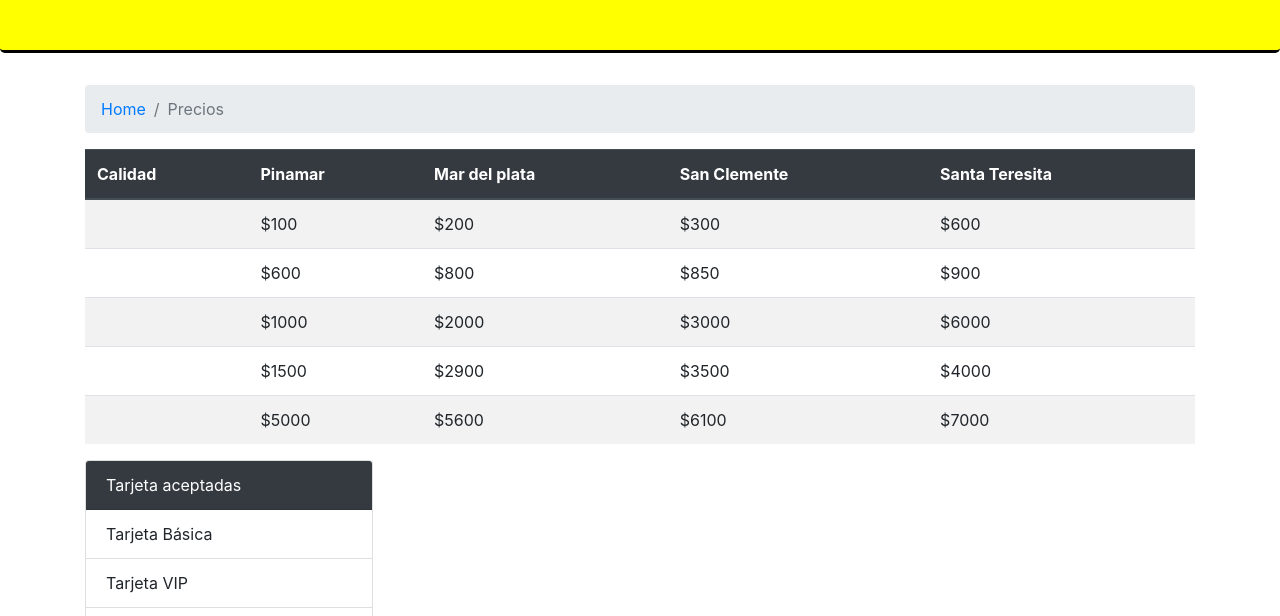
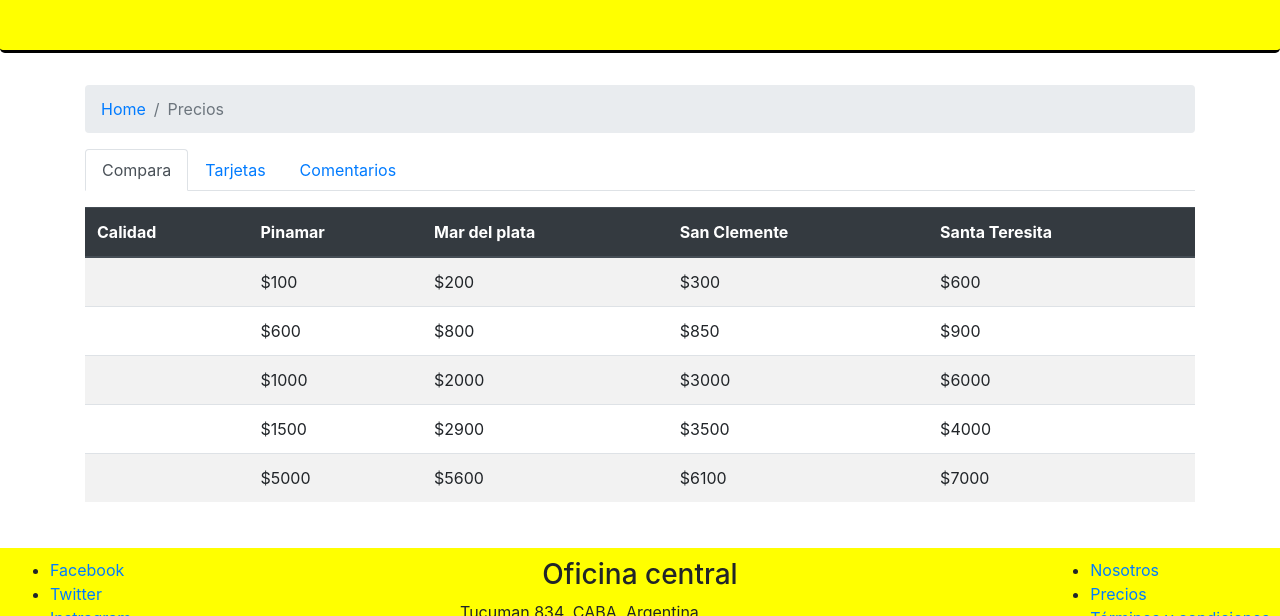
Before and after one commit to murtagh95/guia-hoteles, a website: page precios.html in a window 1280 px wide. Shown: the part 184-800 px from the top of the page. Drawn offline with nearby package versions, Linux system fonts and the light colour scheme; a web font is replaced by a local one.

Commit message:
Creacion de tab(pestallas) en seccion precios

```diff
--- a/precios.html
+++ b/precios.html
@@ -67,9 +67,29 @@
         </ol>
       </nav>
 
+      <!-- Declaramos la barra de tab -->
+      <ul class="nav nav-tabs" id="myTab" role="tablist">
+
+        <li class="nav-item">
+          <a class="nav-link active" href="#compara" id="compara-tab" data-toggle="tab" role="tab" aria-controls="compara" aria-selected="true">Compara</a>
+        </li>
+
+        <li class="nav-item">
+          <a class="nav-link" href="#tarjetas" id="tarjetas-tab" data-toggle="tab" role="tab" aria-controls="tarjetas" aria-selected="true">Tarjetas</a>
+        </li>
+
+        <li class="nav-item">
+          <a class="nav-link" href="#comentarios" id="comentarios-tab" data-toggle="tab" role="tab" aria-controls="comentarios" aria-selected="true">Comentarios</a>
+        </li>
+
+      </ul>
+
+
       <!-- CREAMOS LA TABLA DE RECIOS -->
+      <div class="tab-content" id="myTabContent">
+        <div class="tab-pane fade show active" id="compara" role="tabpanel" aria-labelledby="compara-tab">
           <!-- Con table-responsive se crea un scroll en la tabla -->
-      <div class="table-responsive">
+          <div class="table-responsive mt-3">
             <table class="table table-striped">
               <thead class="thead-dark">
               <th>Calidad</th>
@@ -141,9 +161,12 @@
             </tbody>
             </table>
           </div>
+        </div>
 
-      <div class="d-felx ">
-        <div class="card" style="width: 18rem;">
+        <div class="tab-pane fade" id="tarjetas" role="tabpanel" aria-labelledby="tarjetas-tab">
+          <!-- Tabla de tarjetas -->
+          <div class="d-felx mt-3" >
+            <div class="card mx-auto" style="width: 18rem;">
               <div class="card-header bg-dark text-white">
                 Tarjeta aceptadas
               </div>
@@ -154,6 +177,17 @@
               </ul>
             </div>
           </div>
+        </div>
+
+        <!-- COMENTARIOS -->
+        <div class="tab-pane fade" id="comentarios" role="tabpanel" aria-labelledby="comentarios-tab">
+          <p class="mt-3">COMENTARIOS</p>
+        </div>
+
+      </div>
+
+
+
 
     </div>
 
```
Lines whose indentation alone changed are shown as unchanged.
